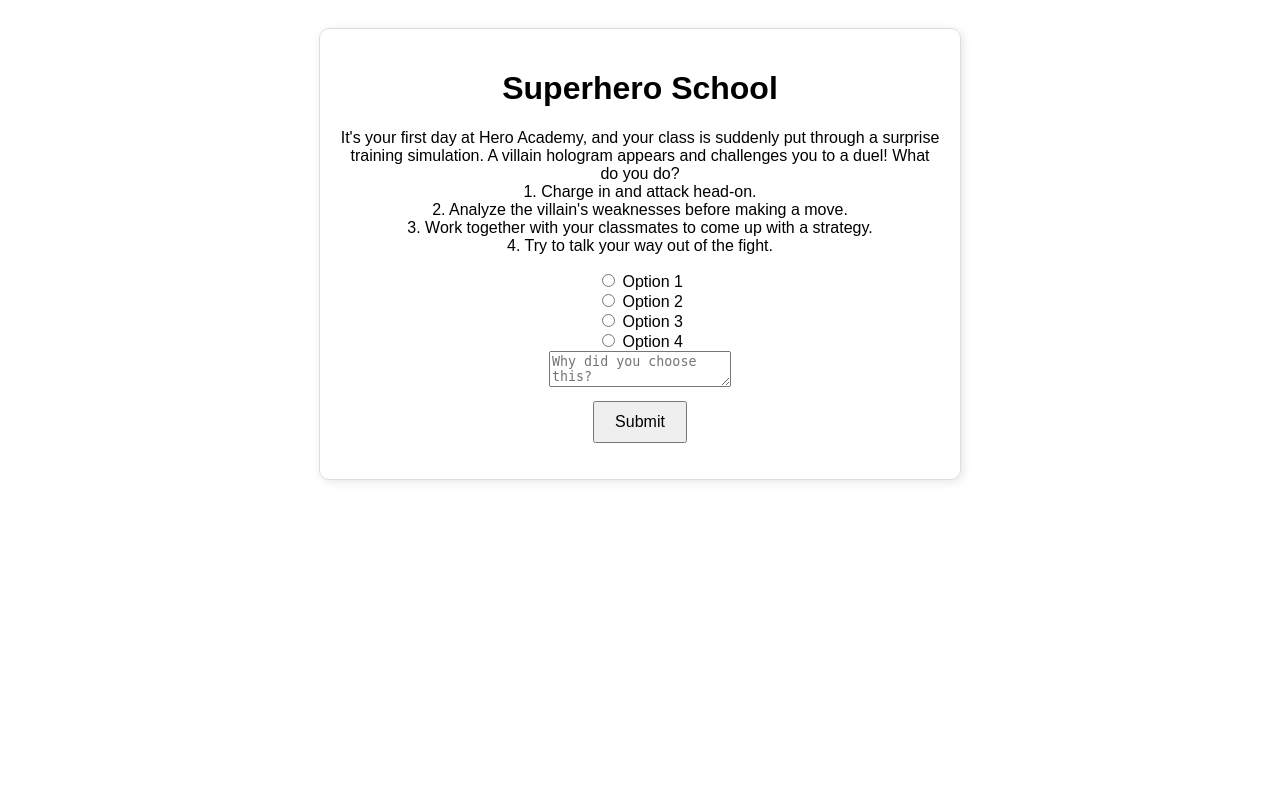
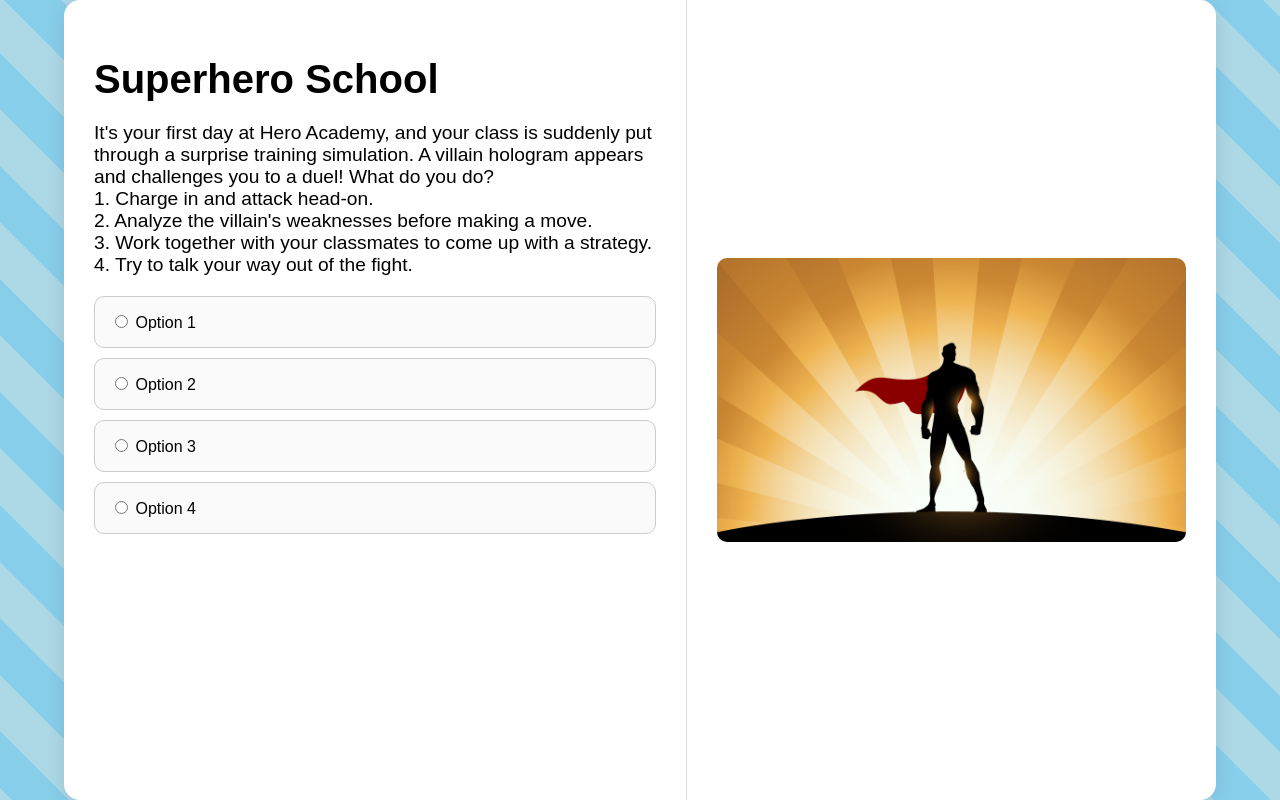
Before and after one commit to gabrielaxsaenz/AI4K12-SuperheroSchool, a Flask app: page / in a window 1280 px wide. Run offline with Flask 3, Linux system fonts and the light colour scheme.

Commit message:
Updated index.html
Second draft of  the gui

```diff
--- a/SpecialStudiesProject/templates/index.html
+++ b/SpecialStudiesProject/templates/index.html
@@ -7,37 +7,157 @@
     <style>
         body {
             font-family: Arial, sans-serif;
-            text-align: center;
-            padding: 20px;
+            margin: 0;
+            padding: 0;
+            height: 100vh;
+            display: flex;
+            justify-content: center;
+            align-items: center;
+            background: repeating-linear-gradient(
+                45deg,
+                #87ceeb,
+                #87ceeb 40px,
+                #add8e6 40px,
+                #add8e6 80px
+            );
+            background-size: 200% 100%;
+            animation: panBackground 20s linear infinite;
         }
+
+        @keyframes panBackground {
+            from { background-position: 0 0; }
+            to { background-position: -100% 0; }
+        }
+
         .container {
-            max-width: 600px;
-            margin: auto;
-            padding: 20px;
-            border: 1px solid #ddd;
+            display: flex;
+            flex-direction: row;
+            max-width: 90%;
+            width: 1600px;
+            height: 800px;
+            background-color: #fff;
+            border-radius: 16px;
+            box-shadow: 0 4px 20px rgba(0, 0, 0, 0.1);
+            overflow: hidden;
+        }
+
+        .left-panel, .right-panel {
+            padding: 30px;
+        }
+
+        .left-panel {
+            flex: 1.2;
+            display: flex;
+            flex-direction: column;
+            justify-content: space-between;
+            border-right: 1px solid #ddd;
+        }
+
+        .right-panel {
+            flex: 1;
+            display: flex;
+            flex-direction: column;
+            justify-content: center;
+            align-items: center;
+        }
+
+        h1 {
+            font-size: 2.5em;
+            margin-bottom: 20px;
+        }
+
+        img.placeholder {
+            width: 100%;
+            max-height: 300px;
+            object-fit: cover;
             border-radius: 10px;
-            box-shadow: 2px 2px 10px rgba(0, 0, 0, 0.1);
         }
+
+        #scenario-text {
+            font-size: 1.2em;
+            margin-top: 20px;
+            margin-bottom: 20px;
+        }
+
+        .option-box {
+            border: 1px solid #ccc;
+            border-radius: 10px;
+            padding: 15px;
+            margin: 10px 0;
+            cursor: pointer;
+            transition: all 0.2s ease-in-out;
+            background-color: #fafafa;
+        }
+
+        .option-box:hover {
+            background-color: #e0f7fa;
+        }
+
+        .hidden {
+            display: none;
+        }
+
+        textarea {
+            width: 100%;
+            height: 100px;
+            margin-top: 10px;
+            padding: 10px;
+            font-size: 1em;
+            border-radius: 8px;
+            border: 1px solid #ccc;
+        }
+
         button {
-            margin-top: 10px;
+            margin-top: 15px;
             padding: 10px 20px;
             font-size: 16px;
+            background-color: #007bff;
+            color: white;
+            border: none;
+            border-radius: 8px;
+            cursor: pointer;
+        }
+
+        button:hover {
+            background-color: #0056b3;
+        }
+
+        #prediction-result {
+            margin-top: 20px;
+            font-weight: bold;
         }
     </style>
 </head>
 <body>
     <div class="container">
+        <div class="left-panel">
+            <div>
                 <h1>Superhero School</h1>
                 <p id="scenario-text">Loading scenario...</p>
                 <form id="choice-form">
-            <label><input type="radio" name="choice" value="1"> Option 1</label><br>
-            <label><input type="radio" name="choice" value="2"> Option 2</label><br>
-            <label><input type="radio" name="choice" value="3"> Option 3</label><br>
-            <label><input type="radio" name="choice" value="4"> Option 4</label><br>
+                    <div class="option-box">
+                        <label><input type="radio" name="choice" value="1"> Option 1</label>
+                    </div>
+                    <div class="option-box">
+                        <label><input type="radio" name="choice" value="2"> Option 2</label>
+                    </div>
+                    <div class="option-box">
+                        <label><input type="radio" name="choice" value="3"> Option 3</label>
+                    </div>
+                    <div class="option-box">
+                        <label><input type="radio" name="choice" value="4"> Option 4</label>
+                    </div>
+                    <div id="reason-box" class="hidden">
                         <textarea name="reason" placeholder="Why did you choose this?" required></textarea><br>
                         <button type="submit">Submit</button>
+                    </div>
                 </form>
                 <p id="prediction-result"></p>
+            </div>
+        </div>
+        <div class="right-panel">
+            <img class="placeholder" src="static/images/testimage.png" alt="Superhero School">
+        </div>
     </div>
 
     <script>
@@ -48,9 +168,18 @@
                     document.getElementById("scenario-text").innerText = data.scenario;
                 });
 
-            document.getElementById("choice-form").addEventListener("submit", function(event) {
+            const form = document.getElementById("choice-form");
+            const reasonBox = document.getElementById("reason-box");
+
+            form.addEventListener("change", function(event) {
+                if (event.target.name === "choice") {
+                    reasonBox.classList.remove("hidden");
+                }
+            });
+
+            form.addEventListener("submit", function(event) {
                 event.preventDefault();
-                let formData = new FormData(this);
+                let formData = new FormData(form);
 
                 fetch("/submit", {
                     method: "POST",
@@ -60,6 +189,8 @@
                 .then(data => {
                     if (data.next_scenario) {
                         document.getElementById("scenario-text").innerText = data.next_scenario;
+                        reasonBox.classList.add("hidden");
+                        form.reset();
                     } else if (data.final_scenario) {
                         document.getElementById("scenario-text").innerText = data.final_scenario;
                         document.getElementById("prediction-result").innerText =
```
Lines whose indentation alone changed are shown as unchanged.
